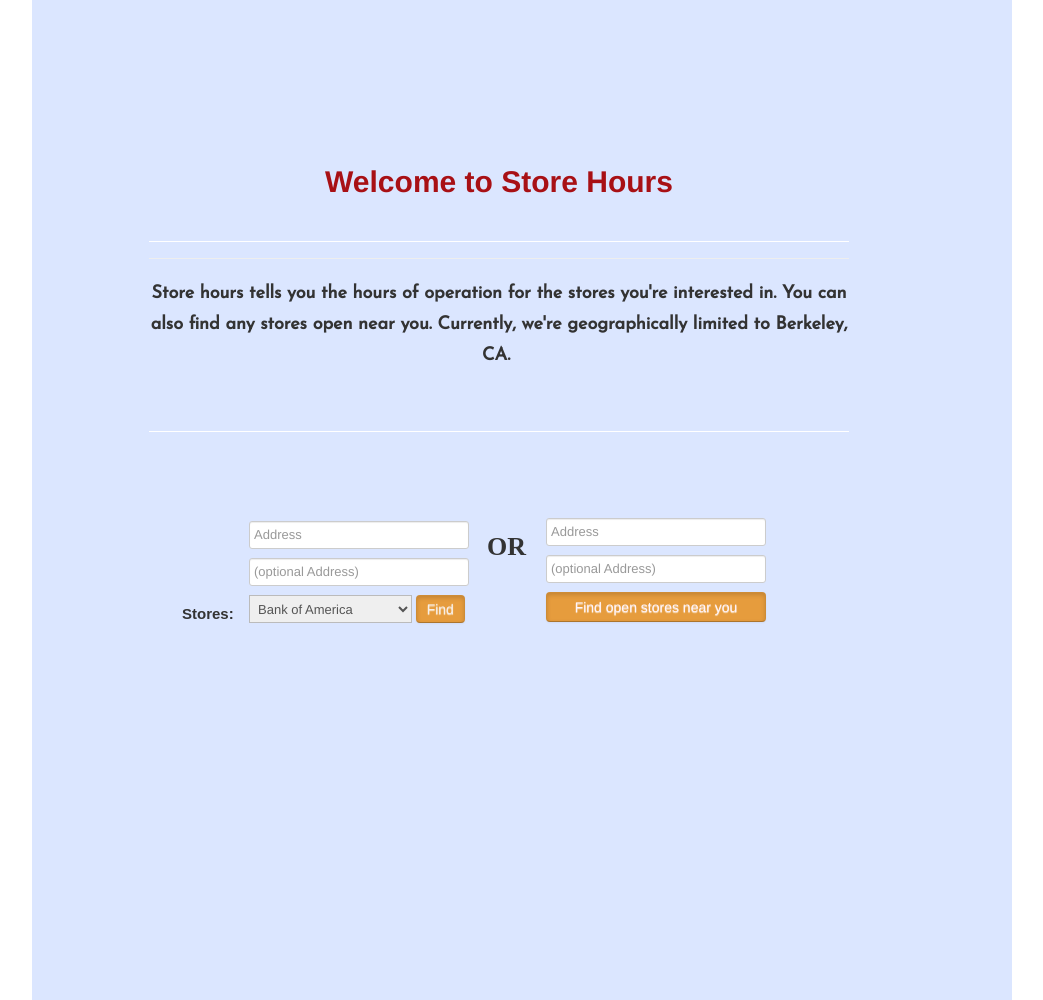
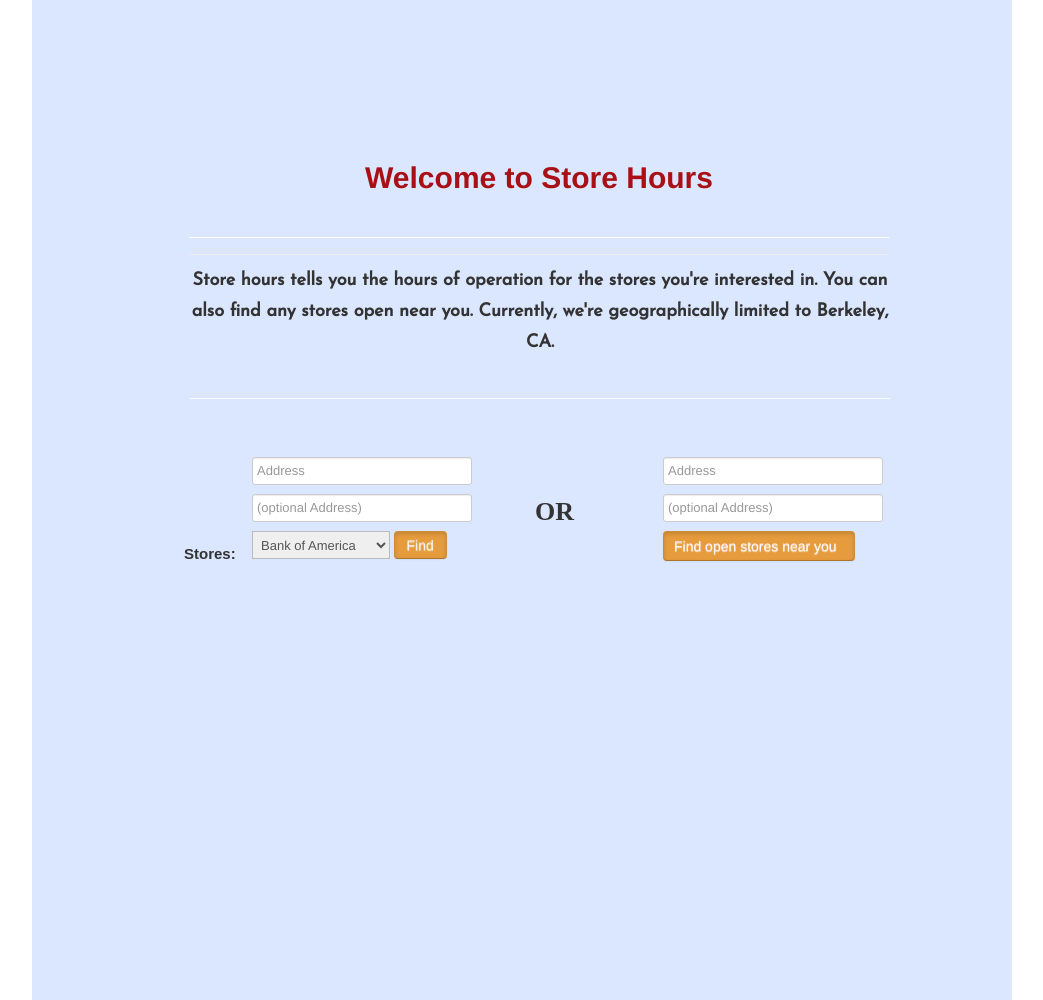
Before and after one commit to kilimchoi/Store-Hours, a Django app: page /index/ in a window 1280 px wide. Shown: the whole page, without its empty margins (118-1161 px from the left). Run offline with Django 3.2, Linux system fonts and the light colour scheme; some web fonts are replaced.

Commit message:
adding new files

```diff
--- a/store_locator/templates/static/css/index.css
+++ b/store_locator/templates/static/css/index.css
@@ -1,9 +1,7 @@
 /* CSS Document */
-html
-{
-    background-color:#dbe6ff;
+html {
+  background-color: #dbe6ff;
 }
-
 h1 {
   border-bottom: 1px solid #ffffff;
   width: 700px;
@@ -12,8 +10,9 @@ h1 {
   color: #a81015;
 }
 
+
 #page-wrapper {
-  background-color:#dbe6ff;
+  background-color: #dbe6ff;
   position: relative;
   width: 980px;
   /* centers the document */
@@ -38,15 +37,12 @@ h1 {
   font-family:"josefin sans";
   font-size: 18px;
   line-height: 31px;
-  border-top: none;
-  border-right: none;
   border-bottom: 1px solid #ffffff;
-  border-left: none;
   width: 700px;
-  height: 153px;
+  height: 133px;
   position: absolute;
-  top: 278px;
-  left: 117px;
+  top: 265px;
+  left: 158px;
 }
 .dom-heading.dom-heading-2 {
   font-family:"sansita one";
@@ -55,8 +51,8 @@ h1 {
   width: 42px;
   height: 34px;
   position: absolute;
-  top: 531px;
-  left: 455px;
+  top: 496px;
+  left: 503px;
 }
 .dom-heading.dom-heading-3 {
   font-family:"Arial";
@@ -65,11 +61,11 @@ h1 {
   width: 52px;
   height: 31px;
   position: absolute;
-  top: 598px;
-  left: 150px;
+  top: 538px;
+  left: 152px;
 }
 div .btn.btn-1 {
-  text-align: center;
+  text-align: left;
   font-family:"helvetica neue";
   font-size: 14px;
   background: #e69c3d;
@@ -79,20 +75,20 @@ div .btn.btn-1 {
   -webkit-box-shadow: 0px 1px 2px 0px rgba(0, 0, 0, 0.0470588), inset 0px 2px 4px 0px rgba(0, 0, 0, 0.14902);
   -o-box-shadow: 0px 1px 2px 0px rgba(0, 0, 0, 0.0470588), inset 0px 2px 4px 0px rgba(0, 0, 0, 0.14902);
   box-shadow: 0px 1px 2px 0px rgba(0, 0, 0, 0.0470588), inset 0px 2px 4px 0px rgba(0, 0, 0, 0.14902);
-  width: 220px;
+  width: 192px;
   height: 30px;
 }
 div .btn.btn-2 {
   background: #e69c3d;
-  color: #f7efe8;
   font-family:"helvetica neue";
   font-size: 14px;
-  text-align: center;
+  color: #f7efe8;
   text-shadow: 0px 1px 1px rgba(255, 255, 255, 0.74902);
   -moz-box-shadow: 0px 1px 2px 0px rgba(0, 0, 0, 0.0470588), inset 0px 2px 4px 0px rgba(0, 0, 0, 0.14902);
   -webkit-box-shadow: 0px 1px 2px 0px rgba(0, 0, 0, 0.0470588), inset 0px 2px 4px 0px rgba(0, 0, 0, 0.14902);
   -o-box-shadow: 0px 1px 2px 0px rgba(0, 0, 0, 0.0470588), inset 0px 2px 4px 0px rgba(0, 0, 0, 0.14902);
   box-shadow: 0px 1px 2px 0px rgba(0, 0, 0, 0.0470588), inset 0px 2px 4px 0px rgba(0, 0, 0, 0.14902);
+  width: 53px;
 }
 div input.textinput.input.textinput-1 {
   width: 178px;
@@ -105,29 +101,29 @@ div.div-1 {
   width: 213px;
   height: 113px;
   position: absolute;
-  top: 518px;
-  left: 514px;
+  top: 457px;
+  left: 631px;
 }
 div.div-2 {
-  width: 230px;
-  height: 120px;
+  width: 196px;
+  height: 116px;
   position: absolute;
-  top: 521px;
-  left: 217px;
+  top: 457px;
+  left: 220px;
 }
 .page-header {
-  border-bottom: 1px solid #ffffff;
   width: 700px;
   height: 74px;
   position: absolute;
-  top: 149px;
-  left: 117px;
+  top: 145px;
+  left: 157px;
 }
 .page-header h1 {
   text-align: center;
   color: #a81015;
 }
+
 div select {
   margin: 0px;
-  width: 163px;
+  width: 138px;
 }
--- a/store_locator/templates/static/index.html
+++ b/store_locator/templates/static/index.html
@@ -12,14 +12,13 @@
 
   <body>
     <div id="page-wrapper">
-      <div class="page-header">
-        <h1>Welcome to Store Hours
+        <div class="page-header">
+          <h1>Welcome to Store Hours
           <br>
-        </h1>
-      </div>
+        </h1></div>
       <h1 class="dom-heading dom-heading-1">Store hours tells you the hours of operation for the stores you're interested in.
         You can also find any stores open near you. Currently, we're geographically limited
-        to Berkeley, CA.&nbsp;</h1>
+        to Berkeley, CA.</h1>
       <div class="div-1">
         <input class="textinput input.textinput-1" type="text" placeholder="Address">
         <input class="textinput input.textinput-2" type="text" placeholder="(optional Address)">
```
Also changed, not shown: 3 other files.
